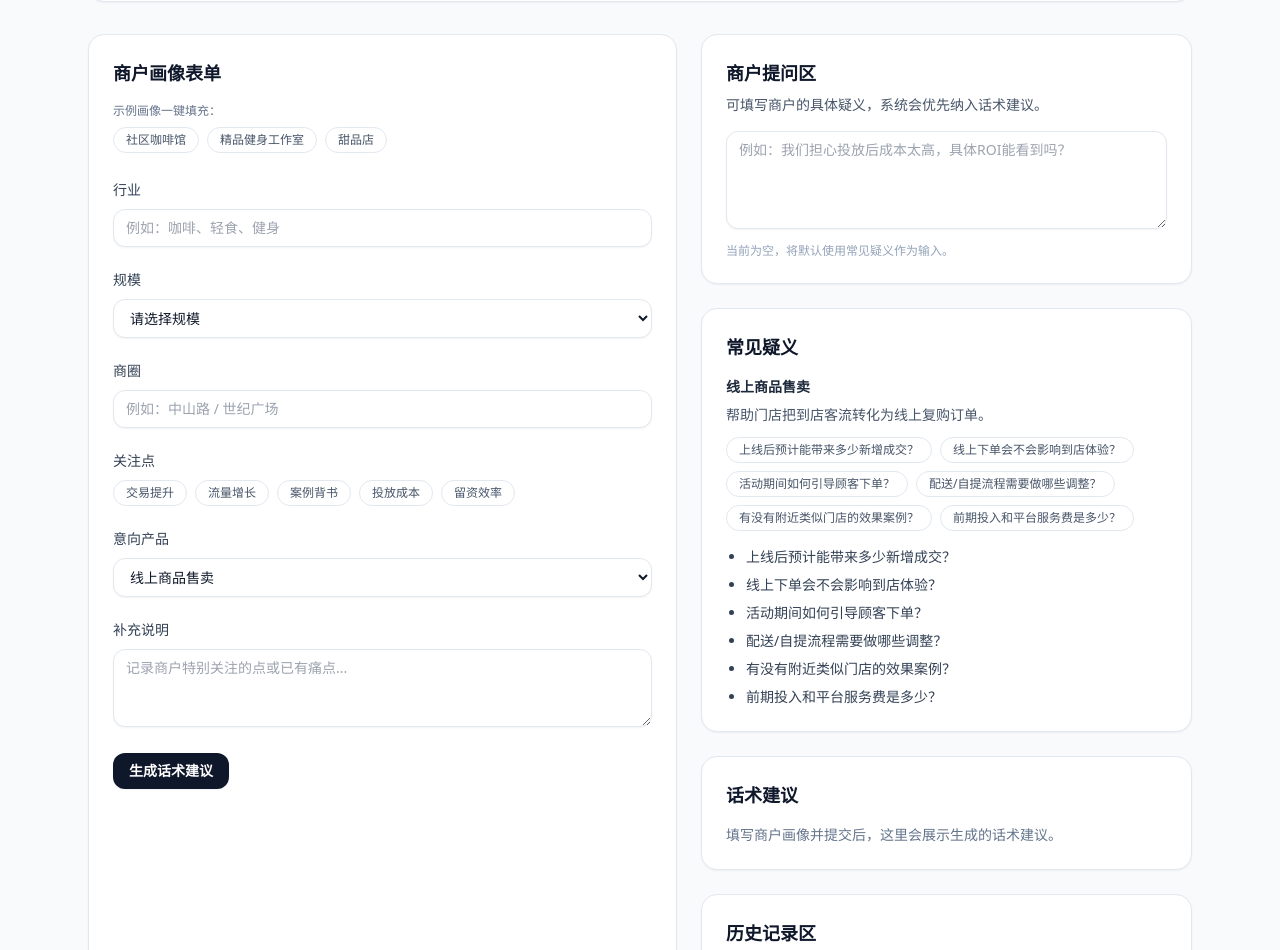
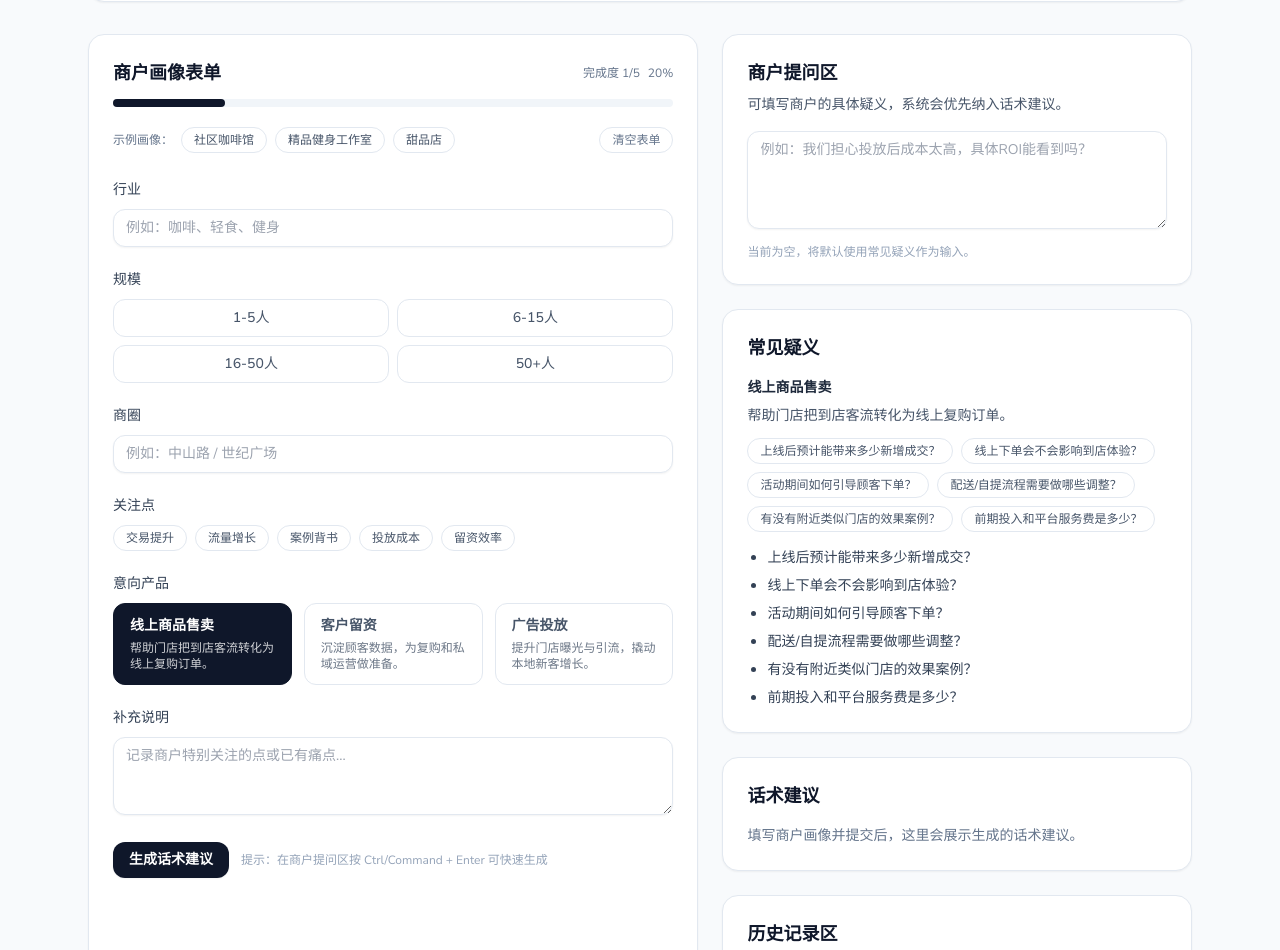
Before and after one commit to Smartloe/PitchPerfect, a React (Vite) app: page / in a window 1280 px wide. Shown: the part 362-1312 px from the top of the page. Built offline with nearby package versions, Linux system fonts and the light colour scheme; the HTML template or start-up script is replaced by a standard one.

Commit message:
[PSA-085] 优化UI交互便捷性

```diff
--- a/src/App.tsx
+++ b/src/App.tsx
@@ -1,9 +1,15 @@
-import { useEffect, useMemo, useRef, useState, type FormEvent } from "react";
+import {
+  useEffect,
+  useMemo,
+  useRef,
+  useState,
+  type FormEvent,
+  type KeyboardEvent
+} from "react";
 import { productCatalog } from "./data/productCatalog";
 import { Button } from "./components/ui/button";
 import { Input } from "./components/ui/input";
 import { Label } from "./components/ui/label";
-import { Select } from "./components/ui/select";
 import { Textarea } from "./components/ui/textarea";
 import type {
   MerchantObjection,
@@ -35,6 +41,8 @@ const focusOptions = [
   "投放成本",
   "留资效率"
 ];
+
+const scaleOptions = ["1-5人", "6-15人", "16-50人", "50+人"];
 
 const sampleProfiles = [
   {
@@ -87,10 +95,18 @@ type FormErrors = Partial<Record<keyof FormState, string>>;
 type HistoryItem = {
   id: string;
   createdAt: string;
-  productName: string;
-  industry: string;
+  snapshot: FormState;
   question: string;
   suggestion: ScriptSuggestion;
+};
+
+const requiredFieldLabels: Record<keyof FormState, string> = {
+  industry: "行业",
+  scale: "规模",
+  businessDistrict: "商圈",
+  focusAreas: "关注点",
+  notes: "补充说明",
+  productId: "意向产品"
 };
 
 export default function App() {
@@ -102,21 +118,41 @@ export default function App() {
     notes: "",
     productId: productCatalog[0]?.id ?? "online-sales"
   });
+  const [merchantQuestion, setMerchantQuestion] = useState("");
   const [errors, setErrors] = useState<FormErrors>({});
-  const [isSubmitting, setIsSubmitting] = useState(false);
   const [submitError, setSubmitError] = useState("");
   const [assistantError, setAssistantError] = useState("");
-  const [copyMessage, setCopyMessage] = useState("");
   const [assistantSuggestion, setAssistantSuggestion] =
     useState<ScriptSuggestion | null>(null);
-  const [merchantQuestion, setMerchantQuestion] = useState("");
+  const [isSubmitting, setIsSubmitting] = useState(false);
+  const [copyMessage, setCopyMessage] = useState("");
+  const [successMessage, setSuccessMessage] = useState("");
   const [history, setHistory] = useState<HistoryItem[]>([]);
   const historyRef = useRef<HTMLDivElement>(null);
+  const formRef = useRef<HTMLDivElement>(null);
 
   const selectedProduct = useMemo(
     () => productCatalog.find((item) => item.id === form.productId),
     [form.productId]
   );
+
+  const completion = useMemo(() => {
+    const required: Array<keyof FormState> = [
+      "industry",
+      "scale",
+      "businessDistrict",
+      "focusAreas",
+      "productId"
+    ];
+    const filled = required.filter((field) => {
+      if (field === "focusAreas") {
+        return form.focusAreas.length > 0;
+      }
+      return String(form[field]).trim().length > 0;
+    }).length;
+    const percent = Math.round((filled / required.length) * 100);
+    return { filled, total: required.length, percent };
+  }, [form]);
 
   useEffect(() => {
     if (!historyRef.current) return;
@@ -125,6 +161,12 @@ export default function App() {
       behavior: "smooth"
     });
   }, [history]);
+
+  useEffect(() => {
+    if (!successMessage) return;
+    const timer = setTimeout(() => setSuccessMessage(""), 2000);
+    return () => clearTimeout(timer);
+  }, [successMessage]);
 
   const handleChange = (key: keyof FormState, value: string) => {
     setForm((prev) => ({ ...prev, [key]: value }));
@@ -138,6 +180,56 @@ export default function App() {
         : [...prev.focusAreas, value];
       return { ...prev, focusAreas };
     });
+  };
+
+  const setScale = (value: string) => {
+    setForm((prev) => ({ ...prev, scale: value }));
+  };
+
+  const setProduct = (value: ProductId) => {
+    setForm((prev) => ({ ...prev, productId: value }));
+  };
+
+  const resetForm = () => {
+    setForm({
+      industry: "",
+      scale: "",
+      businessDistrict: "",
+      focusAreas: [],
+      notes: "",
+      productId: productCatalog[0]?.id ?? "online-sales"
+    });
+    setMerchantQuestion("");
+    setErrors({});
+    setSubmitError("");
+    setAssistantError("");
+    setAssistantSuggestion(null);
+  };
+
+  const applySampleProfile = (sample: (typeof sampleProfiles)[number]) => {
+    setForm({
+      industry: sample.profile.industry,
+      scale: sample.profile.scale,
+      businessDistrict: sample.profile.businessDistrict,
+      focusAreas: sample.profile.focusAreas,
+      notes: sample.profile.notes ?? "",
+      productId: sample.productId
+    });
+    setMerchantQuestion(sample.question);
+    setErrors({});
+    setSubmitError("");
+    setAssistantError("");
+    setAssistantSuggestion(null);
+    formRef.current?.scrollIntoView({ behavior: "smooth", block: "start" });
+  };
+
+  const applyHistory = (item: HistoryItem) => {
+    setForm(item.snapshot);
+    setMerchantQuestion(item.question);
+    setAssistantSuggestion(item.suggestion);
+    setAssistantError("");
+    setSubmitError("");
+    formRef.current?.scrollIntoView({ behavior: "smooth", block: "start" });
   };
 
   const validate = (): FormErrors => {
@@ -162,61 +254,6 @@ export default function App() {
       base.unshift({ topic: "商户提问", detail: merchantQuestion.trim() });
     }
     return base;
-  };
-
-  const runGeneration = async () => {
-    setIsSubmitting(true);
-    setAssistantError("");
-    setCopyMessage("");
-    try {
-      const response = await generateScriptAdvice({
-        merchant: {
-          industry: form.industry,
-          scale: form.scale,
-          businessDistrict: form.businessDistrict,
-          focusAreas: form.focusAreas,
-          notes: form.notes
-        },
-        productId: form.productId,
-        objections: buildObjections()
-      });
-      setAssistantSuggestion(response.suggestion);
-      setHistory((prev) =>
-        [
-          ...prev,
-          {
-            id: `${Date.now()}`,
-            createdAt: new Date().toLocaleString("zh-CN"),
-            productName: selectedProduct?.name ?? form.productId,
-            industry: form.industry,
-            question: merchantQuestion.trim(),
-            suggestion: response.suggestion
-          }
-        ].slice(-5)
-      );
-    } catch (error) {
-      const message =
-        error instanceof Error ? error.message : "生成失败，请稍后重试。";
-      setAssistantError(message);
-    } finally {
-      setIsSubmitting(false);
-    }
-  };
-
-  const applySampleProfile = (sample: (typeof sampleProfiles)[number]) => {
-    setForm({
-      industry: sample.profile.industry,
-      scale: sample.profile.scale,
-      businessDistrict: sample.profile.businessDistrict,
-      focusAreas: sample.profile.focusAreas,
-      notes: sample.profile.notes ?? "",
-      productId: sample.productId
-    });
-    setMerchantQuestion(sample.question);
-    setErrors({});
-    setSubmitError("");
-    setAssistantError("");
-    setAssistantSuggestion(null);
   };
 
   const renderValue = (value: string) => {
@@ -244,19 +281,73 @@ export default function App() {
     }
   };
 
-  const handleSubmit = async (event: FormEvent<HTMLFormElement>) => {
-    event.preventDefault();
+  const runGeneration = async () => {
+    setIsSubmitting(true);
+    setAssistantError("");
+    setCopyMessage("");
+    setSuccessMessage("");
+    try {
+      const response = await generateScriptAdvice({
+        merchant: {
+          industry: form.industry,
+          scale: form.scale,
+          businessDistrict: form.businessDistrict,
+          focusAreas: form.focusAreas,
+          notes: form.notes
+        },
+        productId: form.productId,
+        objections: buildObjections()
+      });
+      setAssistantSuggestion(response.suggestion);
+      setSuccessMessage("话术已生成");
+      setHistory((prev) =>
+        [
+          ...prev,
+          {
+            id: `${Date.now()}`,
+            createdAt: new Date().toLocaleString("zh-CN"),
+            snapshot: form,
+            question: merchantQuestion.trim(),
+            suggestion: response.suggestion
+          }
+        ].slice(-5)
+      );
+    } catch (error) {
+      const message =
+        error instanceof Error ? error.message : "生成失败，请稍后重试。";
+      setAssistantError(message);
+    } finally {
+      setIsSubmitting(false);
+    }
+  };
+
+  const submitFromShortcut = () => {
     const nextErrors = validate();
     setErrors(nextErrors);
-
     if (Object.keys(nextErrors).length > 0) {
       setSubmitError("请完善必填信息后再提交。");
       return;
     }
+    setSubmitError("");
+    runGeneration();
+  };
 
-    setSubmitError("");
-    await runGeneration();
+  const handleSubmit = async (event: FormEvent<HTMLFormElement>) => {
+    event.preventDefault();
+    submitFromShortcut();
   };
+
+  const handleQuestionKeyDown = (event: KeyboardEvent<HTMLTextAreaElement>) => {
+    if ((event.ctrlKey || event.metaKey) && event.key === "Enter") {
+      event.preventDefault();
+      submitFromShortcut();
+    }
+  };
+
+  const errorSummary = Object.keys(errors).map((key) => {
+    const field = key as keyof FormState;
+    return requiredFieldLabels[field];
+  });
 
   return (
     <main className="mx-auto max-w-6xl px-6 py-12">
@@ -264,17 +355,18 @@ export default function App() {
         <span className="inline-flex w-fit items-center rounded-full bg-slate-200 px-3 py-1 text-xs font-semibold text-slate-700">
           PitchPerfect · 新人销售话术助手
         </span>
-        <h1 className="text-3xl font-semibold text-slate-900">
-          产品范围与对话流程
+        <h1 className="text-3xl font-semibold text-slate-900 font-['Rubik']">
+          更快完成商户沟通准备
         </h1>
         <p className="text-base text-slate-600">
-          录入商户画像并选择意向产品，系统会输出商户常见疑义，帮助新人销售
-          抓住关键点。
+          通过画像 + 产品 + 疑义三步，快速生成可复制的话术建议。
         </p>
       </header>
 
       <section className="mt-8 rounded-2xl border border-slate-200 bg-white p-6 shadow-sm">
-        <h2 className="text-lg font-semibold text-slate-900">三方对话流程</h2>
+        <h2 className="text-lg font-semibold text-slate-900 font-['Rubik']">
+          三方对话流程
+        </h2>
         <div className="mt-4 grid gap-4 md:grid-cols-3">
           {flowSteps.map((step) => (
             <div
@@ -288,19 +380,31 @@ export default function App() {
         </div>
       </section>
 
-      <div className="mt-8 grid gap-6 lg:grid-cols-[1.2fr_1fr]">
-        <section className="rounded-2xl border border-slate-200 bg-white p-6 shadow-sm">
+      <div className="mt-8 grid gap-6 lg:grid-cols-[1.3fr_1fr]">
+        <section
+          ref={formRef}
+          className="rounded-2xl border border-slate-200 bg-white p-6 shadow-sm"
+        >
           <div className="flex items-center justify-between">
-            <h2 className="text-lg font-semibold text-slate-900">商户画像表单</h2>
-            {isSubmitting && (
-              <span className="text-xs font-medium text-slate-500">
-                正在生成建议...
+            <h2 className="text-lg font-semibold text-slate-900 font-['Rubik']">
+              商户画像表单
+            </h2>
+            <div className="flex items-center gap-2 text-xs text-slate-500">
+              <span>
+                完成度 {completion.filled}/{completion.total}
               </span>
-            )}
+              <span>{completion.percent}%</span>
             </div>
-          <div className="mt-4">
-            <p className="text-xs text-slate-500">示例画像一键填充：</p>
-            <div className="mt-2 flex flex-wrap gap-2">
+          </div>
+          <div className="mt-3 h-2 w-full rounded-full bg-slate-100">
+            <div
+              className="h-2 rounded-full bg-slate-900 transition-all"
+              style={{ width: `${completion.percent}%` }}
+            />
+          </div>
+
+          <div className="mt-5 flex flex-wrap items-center gap-2">
+            <span className="text-xs text-slate-500">示例画像：</span>
             {sampleProfiles.map((sample) => (
               <button
                 key={sample.id}
@@ -311,8 +415,25 @@ export default function App() {
                 {sample.label}
               </button>
             ))}
+            <button
+              type="button"
+              className="ml-auto rounded-full border border-slate-200 px-3 py-1 text-xs font-medium text-slate-500 transition hover:border-slate-400"
+              onClick={resetForm}
+            >
+              清空表单
+            </button>
           </div>
+
+          {errorSummary.length > 0 && (
+            <div className="mt-5 rounded-xl border border-red-200 bg-red-50 px-4 py-3 text-sm text-red-600">
+              <p className="font-semibold">请补充以下信息：</p>
+              <ul className="mt-2 list-disc pl-5">
+                {errorSummary.map((item) => (
+                  <li key={item}>{item}</li>
+                ))}
+              </ul>
             </div>
+          )}
 
           <form className="mt-6 space-y-5" onSubmit={handleSubmit}>
             <div className="space-y-2">
@@ -329,18 +450,26 @@ export default function App() {
             </div>
 
             <div className="space-y-2">
-              <Label htmlFor="scale">规模</Label>
-              <Select
-                id="scale"
-                value={form.scale}
-                onChange={(event) => handleChange("scale", event.target.value)}
+              <Label>规模</Label>
+              <div className="grid grid-cols-2 gap-2">
+                {scaleOptions.map((option) => {
+                  const active = form.scale === option;
+                  return (
+                    <button
+                      key={option}
+                      type="button"
+                      className={`rounded-xl border px-3 py-2 text-sm font-medium transition ${
+                        active
+                          ? "border-slate-900 bg-slate-900 text-white"
+                          : "border-slate-200 bg-white text-slate-600 hover:border-slate-400"
+                      }`}
+                      onClick={() => setScale(option)}
                     >
-                <option value="">请选择规模</option>
-                <option value="1-5人">1-5人</option>
-                <option value="6-15人">6-15人</option>
-                <option value="16-50人">16-50人</option>
-                <option value="50+人">50+人</option>
-              </Select>
+                      {option}
+                    </button>
+                  );
+                })}
+              </div>
               {errors.scale && (
                 <p className="text-xs text-red-500">{errors.scale}</p>
               )}
@@ -390,20 +519,34 @@ export default function App() {
             </div>
 
             <div className="space-y-2">
-              <Label htmlFor="product">意向产品</Label>
-              <Select
-                id="product"
-                value={form.productId}
-                onChange={(event) =>
-                  handleChange("productId", event.target.value as ProductId)
-                }
+              <Label>意向产品</Label>
+              <div
+                role="radiogroup"
+                className="grid gap-3 md:grid-cols-3"
               >
-                {productCatalog.map((product) => (
-                  <option key={product.id} value={product.id}>
-                    {product.name}
-                  </option>
-                ))}
-              </Select>
+                {productCatalog.map((product) => {
+                  const active = form.productId === product.id;
+                  return (
+                    <button
+                      key={product.id}
+                      type="button"
+                      role="radio"
+                      aria-checked={active}
+                      className={`rounded-xl border px-4 py-3 text-left text-sm transition ${
+                        active
+                          ? "border-slate-900 bg-slate-900 text-white"
+                          : "border-slate-200 bg-white text-slate-600 hover:border-slate-400"
+                      }`}
+                      onClick={() => setProduct(product.id)}
+                    >
+                      <p className="font-semibold">{product.name}</p>
+                      <p className="mt-1 text-xs opacity-80">
+                        {product.summary}
+                      </p>
+                    </button>
+                  );
+                })}
+              </div>
               {errors.productId && (
                 <p className="text-xs text-red-500">{errors.productId}</p>
               )}
@@ -426,15 +569,27 @@ export default function App() {
               </div>
             )}
 
+            <div className="flex flex-wrap items-center gap-3">
               <Button type="submit" disabled={isSubmitting}>
                 {isSubmitting ? "生成中..." : "生成话术建议"}
               </Button>
+              {successMessage && (
+                <span className="text-sm text-emerald-600">
+                  {successMessage}
+                </span>
+              )}
+              <span className="text-xs text-slate-400">
+                提示：在商户提问区按 Ctrl/Command + Enter 可快速生成
+              </span>
+            </div>
           </form>
         </section>
 
         <div className="space-y-6">
           <section className="rounded-2xl border border-slate-200 bg-white p-6 shadow-sm">
-            <h2 className="text-lg font-semibold text-slate-900">商户提问区</h2>
+            <h2 className="text-lg font-semibold text-slate-900 font-['Rubik']">
+              商户提问区
+            </h2>
             <p className="mt-2 text-sm text-slate-600">
               可填写商户的具体疑义，系统会优先纳入话术建议。
             </p>
@@ -444,6 +599,7 @@ export default function App() {
               placeholder="例如：我们担心投放后成本太高，具体ROI能看到吗？"
               value={merchantQuestion}
               onChange={(event) => setMerchantQuestion(event.target.value)}
+              onKeyDown={handleQuestionKeyDown}
             />
             {!merchantQuestion.trim() && (
               <p className="mt-2 text-xs text-slate-400">
@@ -453,7 +609,9 @@ export default function App() {
           </section>
 
           <section className="rounded-2xl border border-slate-200 bg-white p-6 shadow-sm">
-            <h2 className="text-lg font-semibold text-slate-900">常见疑义</h2>
+            <h2 className="text-lg font-semibold text-slate-900 font-['Rubik']">
+              常见疑义
+            </h2>
             {selectedProduct ? (
               <div className="mt-4">
                 <p className="text-sm font-semibold text-slate-800">
@@ -487,7 +645,9 @@ export default function App() {
 
           <section className="rounded-2xl border border-slate-200 bg-white p-6 shadow-sm">
             <div className="flex items-center justify-between">
-              <h2 className="text-lg font-semibold text-slate-900">话术建议</h2>
+              <h2 className="text-lg font-semibold text-slate-900 font-['Rubik']">
+                话术建议
+              </h2>
               {assistantSuggestion && !assistantError && (
                 <div className="flex items-center gap-2">
                   {copyMessage && (
@@ -567,7 +727,9 @@ export default function App() {
           </section>
 
           <section className="rounded-2xl border border-slate-200 bg-white p-6 shadow-sm">
-            <h2 className="text-lg font-semibold text-slate-900">历史记录区</h2>
+            <h2 className="text-lg font-semibold text-slate-900 font-['Rubik']">
+              历史记录区
+            </h2>
             {history.length === 0 ? (
               <p className="mt-4 text-sm text-slate-500">暂无生成记录。</p>
             ) : (
@@ -580,12 +742,21 @@ export default function App() {
                     key={item.id}
                     className="rounded-xl border border-slate-100 bg-slate-50 p-3 text-sm transition hover:border-slate-200"
                   >
-                    <div className="flex flex-wrap items-center gap-2 text-xs text-slate-500">
+                    <div className="flex flex-wrap items-center justify-between gap-2 text-xs text-slate-500">
+                      <div className="flex flex-wrap items-center gap-2">
                         <span>{item.createdAt}</span>
                         <span>·</span>
-                      <span>{item.productName}</span>
+                        <span>{item.snapshot.productId}</span>
                         <span>·</span>
-                      <span>{item.industry}</span>
+                        <span>{item.snapshot.industry}</span>
+                      </div>
+                      <button
+                        type="button"
+                        className="rounded-full border border-slate-200 px-2 py-0.5 text-xs text-slate-500 transition hover:border-slate-400"
+                        onClick={() => applyHistory(item)}
+                      >
+                        回填
+                      </button>
                     </div>
                     {item.question && (
                       <p className="mt-2 text-slate-600">
--- a/src/index.css
+++ b/src/index.css
@@ -1,9 +1,12 @@
+@import url("https://fonts.googleapis.com/css2?family=Nunito+Sans:wght@300;400;500;600;700&family=Rubik:wght@400;500;600;700&display=swap");
+
 @tailwind base;
 @tailwind components;
 @tailwind utilities;
 
 :root {
-  font-family: "Noto Sans SC", "PingFang SC", "Microsoft YaHei", system-ui, sans-serif;
+  font-family: "Nunito Sans", "PingFang SC", "Microsoft YaHei", system-ui,
+    sans-serif;
   color: #0f172a;
   background-color: #f8fafc;
 }
```
Also changed, not shown: issues/2026-02-04_01-05-25-sales-script-assistant.csv. Lines whose indentation alone changed are shown as unchanged.
